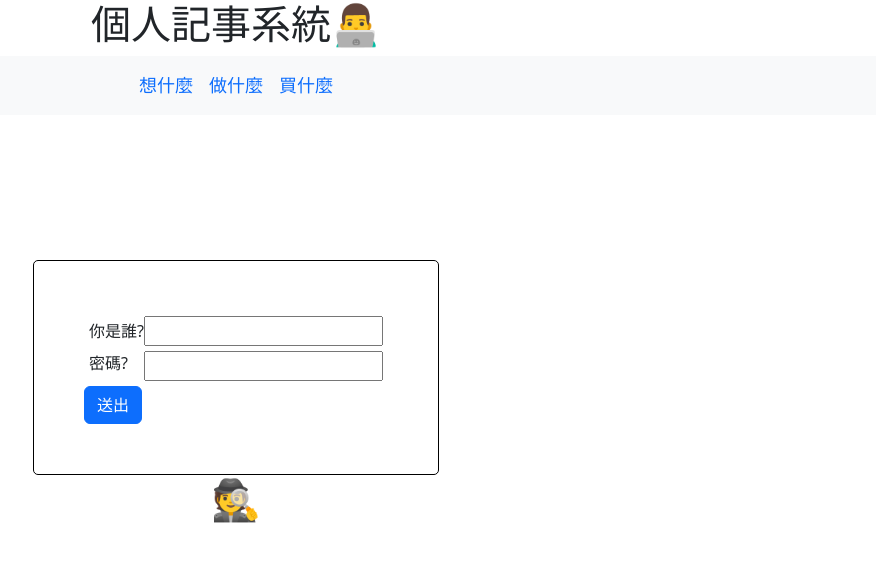
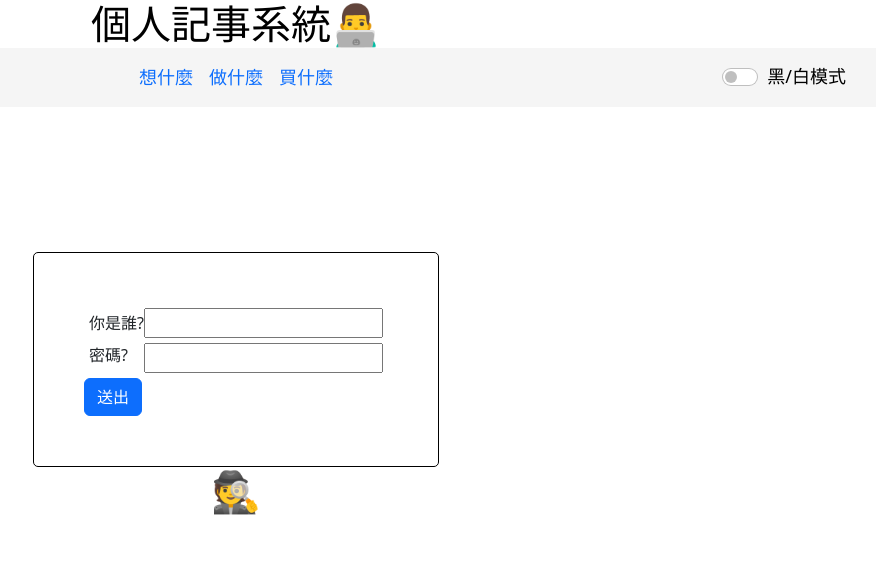
Before and after one commit to DavidEng2021/PersonalMemo, a React (Create React App) app: page / in a window 1280 px wide. Shown: the top 562 px of the page, without its empty margins (404-1280 px from the left). Built offline with nearby package versions, Linux system fonts and the light colour scheme; the HTML template or start-up script is replaced by a standard one.

Commit message:
RWD + darkmode

```diff
--- a/src/App.css
+++ b/src/App.css
@@ -1,7 +1,18 @@
 .title{
     text-align: center;
+    margin-bottom: -8px;
 }
 .navbar.navbar-center{
     justify-content: space-around;
     font-size: large;
+    position: relative;
+    min-height: 58.95px;
+    margin-top: 0px;
 }
+.form-check{
+    position: absolute;
+    right: 30px;
+}
+.app__container{
+    min-height: 87.5vh;
+}
--- a/src/App.js
+++ b/src/App.js
@@ -12,12 +12,20 @@ function App() {
 
   const [token, setToken] = useState("");
 
+  const [theme, setTheme] = useState(["white", "black"])
+  const [navTheme, setNavThem] = useState(["#F5F5F5", "#696969"])
+
+  const themehandler = () => {
+    theme[0]==="white" ? setTheme(["black", "white"]) : setTheme(["white", "black"])
+    navTheme[0]==="#F5F5F5" ? setNavThem(["#696969", "#F5F5F5"]) : setNavThem(["#F5F5F5", "#696969"])
+  }
+
   return (
     <>
-      <header className="title">
+      <header className="title" style={{backgroundColor:theme[0], color:theme[1]}}>
         <h1>個人記事系統👨‍💻</h1>
       </header>
-      <nav className="navbar navbar-center navbar-expand-lg navbar-light bg-light">
+      <nav className="navbar navbar-center navbar-expand-lg navbar-light" style={{backgroundColor:navTheme[0], color:theme[1]}}>
         <ul className="navbar-nav">
           <li className="nav-item">
             <a className="nav-link">
@@ -44,12 +52,17 @@ function App() {
             </a>
           </li>
         </ul>
+        <div class="form-check form-switch">
+          <input class="form-check-input" type="checkbox" role="switch" id="flexSwitchCheckDefault"
+          onChange={themehandler}/>
+          <label class="form-check-label" for="flexSwitchCheckDefault">黑/白模式</label>
+        </div>
       </nav>
-      <div className="app__container">
+      <div className="app__container" style={{backgroundColor:theme[0]}}>
         <Routes>
           <Route path="/" element={<AuthPage token={token} setToken={setToken}/>} />
           <Route path="/thought" element={<ThoughtPage token={token}/>} >
-              <Route index element={<ThoughtTable token={token}/>}/>
+              <Route index element={<ThoughtTable token={token} />}/>
               <Route path="post/:id" element={<ThoughtPost/>} />
           </Route>
           <Route path="/do" element={<DoPage token={token}/>} />
--- a/src/forms/ThoughtFilter.css
+++ b/src/forms/ThoughtFilter.css
@@ -1,6 +1,3 @@
-.ThoughtFilter__container{
-    margin-right: 25px;
-}
 .ThoughtFilter__container .card-body{
     padding: 20px;
     display: flex;
--- a/src/forms/ThoughtFilter.jsx
+++ b/src/forms/ThoughtFilter.jsx
@@ -13,7 +13,7 @@ const ThoughtFilter = ({setDataFromFilter, stringtoken}) => {
 
     const handleSubmit = (e) =>{
         e.preventDefault()
-        axios.get("https://my-personal-memo.herokuapp.com/filteredpost", {
+        axios.get("http://localhost:3001/filteredpost", {
             params:{
                 date:filterData.date,
                 type:filterData.type,
--- a/src/modals/ThoughtModal.jsx
+++ b/src/modals/ThoughtModal.jsx
@@ -26,7 +26,7 @@ const ThoughtModal = ({setPageflesh,pageflesh}) => {
 
     const handleSubmit =(e)=>{
         e.preventDefault();
-        axios.post('https://my-personal-memo.herokuapp.com/create',
+        axios.post('http://localhost:3001/create',
         {date:dataDay,
         type:post.type,
         content:post.text,
--- a/src/pages/AuthPage.jsx
+++ b/src/pages/AuthPage.jsx
@@ -16,7 +16,7 @@ const AuthPage = ({token, setToken}) => {
 
     const handleSubmit = (e) =>{
         e.preventDefault()
-        axios.post('https://my-personal-memo.herokuapp.com/login',
+        axios.post('http://localhost:3001/login',
         {
             user: userData.user,
             password: userData.password
--- a/src/pages/ThoughtPage.css
+++ b/src/pages/ThoughtPage.css
@@ -2,6 +2,7 @@
     display: flex;
     padding: 20px;
     justify-content: center;
+    gap: 15px;
 }
 .thoutht__container__right-area .table{
     overflow: auto;
@@ -12,3 +13,16 @@
     display: flex;
     justify-content: flex-end;
 }
+
+@media (max-width: 768px) {
+    .thought__container{
+        flex-direction: column;
+        gap: 10px;
+    }
+    .btn-post{
+        width: 60%;
+    }
+    .thoutht__container__right-area .btn-area{
+        justify-content: center;
+    }
+}
--- a/src/pages/ThoughtPage.jsx
+++ b/src/pages/ThoughtPage.jsx
@@ -32,7 +32,7 @@ const ThoughtPage = ({token}) => {
             <Outlet context={[pageflesh, dataFromFilter]}/>
           </div>
           <div className='btn-area'>
-            <button type="button" class="btn btn-primary" data-toggle="modal" data-target="#thoughtModalCenter">
+            <button type="button" class="btn btn-primary btn-post" data-toggle="modal" data-target="#thoughtModalCenter">
               寫東西
             </button>
           </div>
--- a/src/pages/ThoughtPost.css
+++ b/src/pages/ThoughtPost.css
@@ -4,6 +4,7 @@
     border: 1px rgb(190, 190, 190) solid;
     border-radius: 5px;
     padding: 20px 20px 5px 20px;
+    background-color: white;
 }
 .post-tags{
     display: flex;
@@ -24,3 +25,6 @@
 .post-btns .btn{
     height: 35px;
 }
+.pre{
+    white-space: pre-wrap;
+}
--- a/src/pages/ThoughtPost.jsx
+++ b/src/pages/ThoughtPost.jsx
@@ -14,7 +14,7 @@ const ThoughtPost = () => {
 
 
    useEffect(()=>{
-     axios.post('https://my-personal-memo.herokuapp.com/id',{
+     axios.post('http://localhost:3001/id',{
          id:id
      }).then(
        (res)=>{setPost(res.data[0])} //server回傳的res.data都包在arr裡面啊 我的媽
@@ -27,7 +27,7 @@ const ThoughtPost = () => {
 
     const deletePost = () =>{
       alert('確定要刪除?')
-      axios.delete("https://my-personal-memo.herokuapp.com/delete/"+id).then(
+      axios.delete("http://localhost:3001/delete/"+id).then(
         ()=>{
           notify();
           navigate('/thought');
@@ -44,7 +44,7 @@ const ThoughtPost = () => {
                 <div className='post-tag'>{post.type}</div>
                 <div className='post-tag'>{post.mood}</div>
             </div>
-            <div className='post-content'>{post.content}</div>
+            <div className='post-content'><pre>{post.content}</pre></div>
             <div className='post-btns'>
               <Link to='/thought'>←返回列表</Link>
               <button className='btn btn-outline-secondary' onClick={deletePost}>刪除</button>
--- a/src/tables/ThoughtTable.css
+++ b/src/tables/ThoughtTable.css
@@ -1,5 +1,6 @@
 .thought-table{
     max-width: 800px;
+    background-color: white;
 }
 .Thought-tr{
     cursor: pointer;
--- a/src/tables/ThoughtTable.jsx
+++ b/src/tables/ThoughtTable.jsx
@@ -13,7 +13,7 @@ function ThoughtTable(token) {
   const [postdata, setPostdata] = useState([]);
 
   useEffect(()=>{
-      axios.get('https://my-personal-memo.herokuapp.com/post',{
+      axios.get('http://localhost:3001/post',{
         headers:{
           "access-token": stringtoken
         }
```
Also changed, not shown: src/images/memeface.png.
